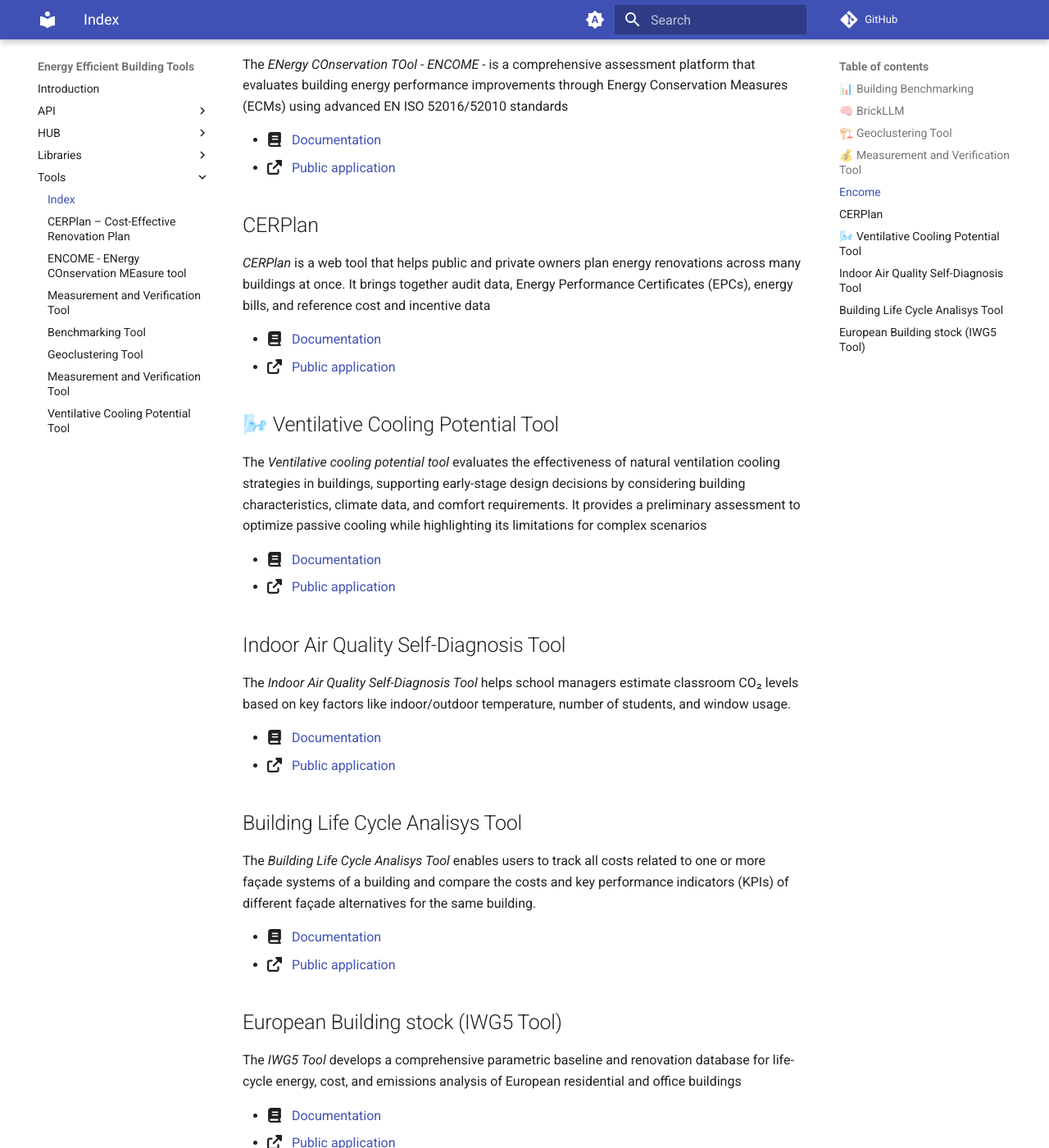
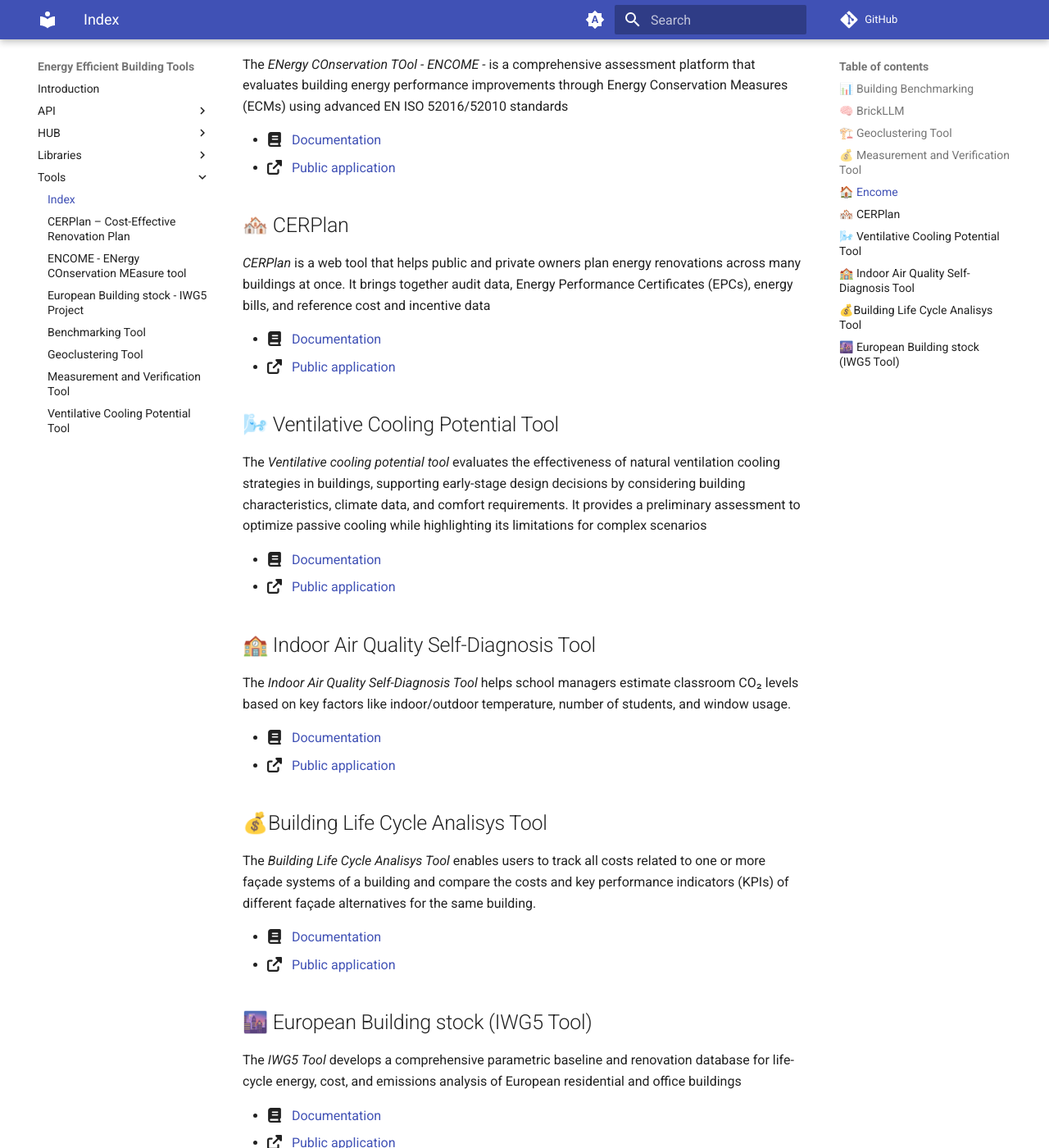
Before and after one commit to EURAC-EEBgroup/tools.eeb.eurac.edu, an MkDocs documentation site: the page built from docs/tools/index.md, in a window 1280 px wide and 1400 px high, scrolled down 1420 px. Shown: the whole window at 82% size. Built offline with MkDocs 1.6.1 and Material for MkDocs 9.7.7, drawn with Linux system fonts in a browser that asks for light colours; comment, search, counter and statistics services are not loaded.

Commit message:
update index

```diff
--- a/docs/tools/IWG5.md
+++ b/docs/tools/IWG5.md
@@ -1,9 +1,9 @@
 ---
-title: Measurement and Verification Tool
+title: European Building stock - IWG5 Project
 ---
 
 
-# Measurement and Verification Tool
+# European Building stock - IWG5 Project
 
 !!! abstract "Abstract"
 
--- a/docs/tools/index.md
+++ b/docs/tools/index.md
@@ -40,7 +40,7 @@ The _Measurement and Verification Tool_ is a web application that allows users t
 - :fontawesome-brands-github: &nbsp; [Git repository](https://github.com/EURAC-EEBgroup/Measurement-and-verification)
 - :fontawesome-solid-book: &nbsp; [Documentation](mea_and_ver.md)
 
-## Encome
+## 🏠 Encome
 
 The _ENergy COnservation TOol - ENCOME -_ is a comprehensive assessment platform that evaluates building energy performance improvements through Energy Conservation Measures (ECMs) using advanced EN ISO 52016/52010 standards
 
@@ -48,7 +48,7 @@ The _ENergy COnservation TOol - ENCOME -_ is a comprehensive assessment platform
 - :fontawesome-solid-book: &nbsp; [Documentation](Encome.md)
 - :fontawesome-solid-up-right-from-square: &nbsp; [Public application](https://tools.eeb.eurac.edu/encome/)
 
-## CERPlan
+## 🏘️ CERPlan
 
 _CERPlan_ is a web tool that helps public and private owners plan energy renovations across many buildings at once. It brings together audit data, Energy Performance Certificates (EPCs), energy bills, and reference cost and incentive data
 
@@ -64,7 +64,7 @@ The _Ventilative cooling potential tool_ evaluates the effectiveness of natural
 - :fontawesome-solid-book: &nbsp; [Documentation](Ventilative_Cooling_Potential.md)
 - :fontawesome-solid-up-right-from-square: &nbsp; [Public application](https://tools.eeb.eurac.edu/ventilative_cooling_potential/)
 
-## Indoor Air Quality Self-Diagnosis Tool
+## 🏫 Indoor Air Quality Self-Diagnosis Tool
 
 The _Indoor Air Quality Self-Diagnosis Tool_ helps school managers estimate classroom CO₂ levels based on key factors like indoor/outdoor temperature, number of students, and window usage.
 
@@ -72,7 +72,7 @@ The _Indoor Air Quality Self-Diagnosis Tool_ helps school managers estimate clas
 - :fontawesome-solid-book: &nbsp; [Documentation](IAQ_Self_Diagnosis.md)
 - :fontawesome-solid-up-right-from-square: &nbsp; [Public application](https://tools.eeb.eurac.edu/iaq_self_diagnosis/)
 
-## Building Life Cycle Analisys Tool
+## 💰Building Life Cycle Analisys Tool
 
 The _Building Life Cycle Analisys Tool_ enables users to track all costs related to one or more façade systems of a building and compare the costs and key performance indicators (KPIs) of different façade alternatives for the same building.
 
@@ -80,7 +80,7 @@ The _Building Life Cycle Analisys Tool_ enables users to track all costs related
 - :fontawesome-solid-book: &nbsp; [Documentation](BLCA.md)
 - :fontawesome-solid-up-right-from-square: &nbsp; [Public application](https://tools.eeb.eurac.edu/blca/)
 
-## European Building stock (IWG5 Tool)
+## 🌆 European Building stock (IWG5 Tool)
 
 The _IWG5 Tool_ develops a comprehensive parametric baseline and renovation database for life-cycle energy, cost, and emissions analysis of European residential and office buildings
 
```
